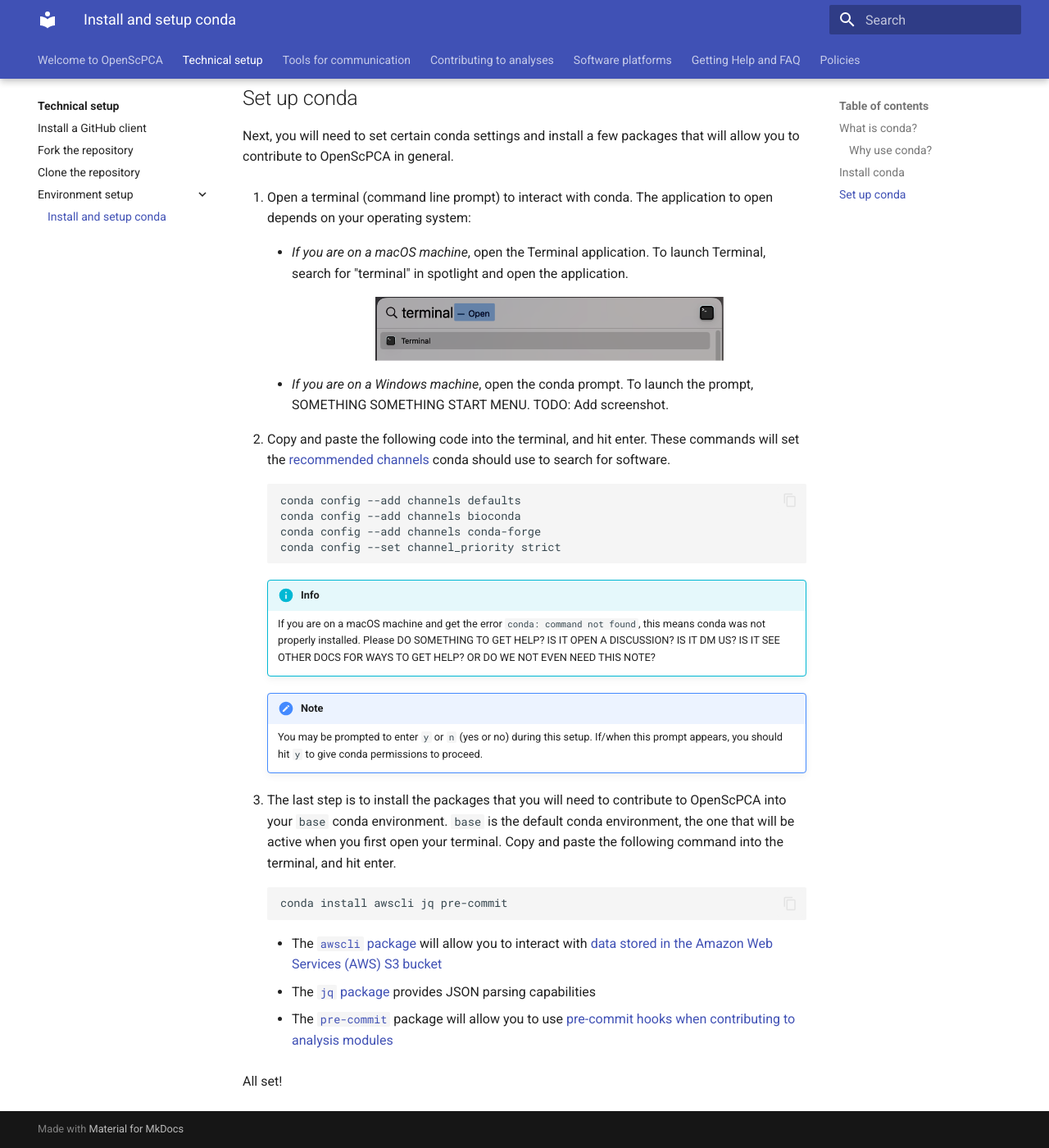
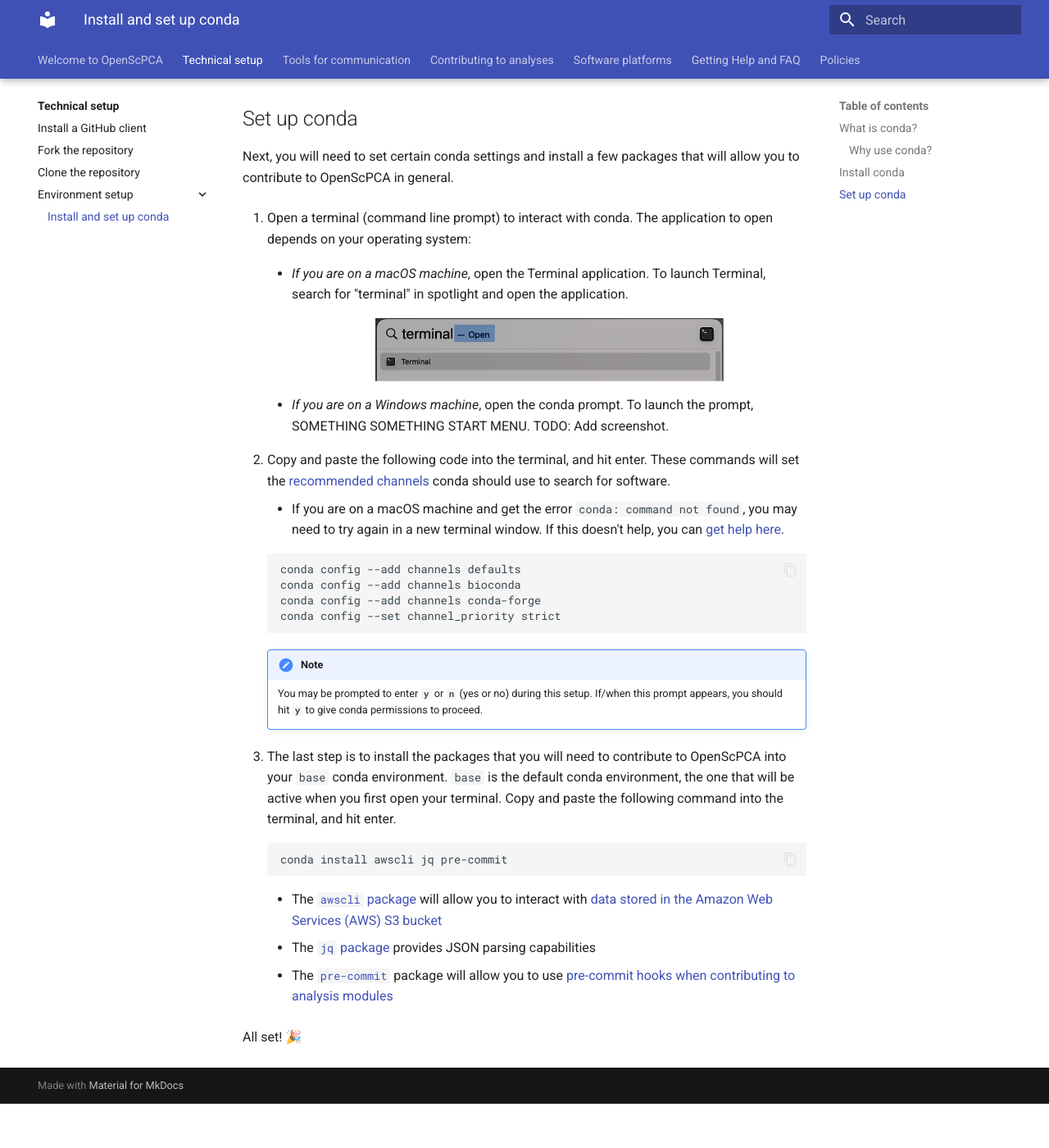
Before and after one commit to AlexsLemonade/OpenScPCA-analysis, an MkDocs documentation site: the page built from docs/technical-setup/environment-setup/setup-conda.md, in a window 1280 px wide and 1400 px high, scrolled down 1061 px. Shown: the whole window at 82% size. Built offline with MkDocs 1.6.1 and Material for MkDocs 9.7.7, drawn with Linux system fonts in a browser that asks for light colours; after the commit the page ends 2407 px from its top, so only the background shows below that; some of the changed text lies outside the part shown.

Commit message:
use superfences ftw, add some flair, use only one note, and update an intro sentence

````diff
--- a/docs/technical-setup/environment-setup/setup-conda.md
+++ b/docs/technical-setup/environment-setup/setup-conda.md
@@ -1,9 +1,10 @@
-# Install and setup conda
+# Install and set up conda
 
 ## What is conda?
 
 The OpenScPCA project uses [conda](https://docs.anaconda.com/free/miniconda/index.html) to set up your software environment.
-conda is a command-line software management tool which helps you install and track specific versions of software in many programming languages.
+conda is a command-line software management tool which helps you install and track specific versions of software.
+It also allows you to have multiple software environments with different sets of packages on the same computer.
 
 This page provides instructions on how to install conda and use it to install certain software you will need to contribute to OpenScPCA.
 
@@ -48,21 +49,22 @@
     TODO: Add screenshot.
 
 1. Copy and paste the following code into the terminal, and hit enter.
-These commands will set the [recommended channels](https://docs.conda.io/projects/conda/en/latest/user-guide/concepts/channels.html) conda should use to search for software. <!-- For an indented code block, no backticks - just tab in twice -->
+These commands will set the [recommended channels](https://docs.conda.io/projects/conda/en/latest/user-guide/concepts/channels.html) conda should use to search for software.
+    - If you are on a macOS machine and get the error `conda: command not found`, you may need to try again in a new terminal window.
+    If this doesn't help, you can [get help here](STUB_LINK somewhere to get help).
 
-        conda config --add channels defaults
-        conda config --add channels bioconda
-        conda config --add channels conda-forge
-        conda config --set channel_priority strict
-
-    !!! info
-        If you are on a macOS machine and get the error `conda: command not found`, this means conda was not properly installed.
-        Please DO SOMETHING TO GET HELP? IS IT OPEN A DISCUSSION? IS IT DM US? IS IT SEE OTHER DOCS FOR WAYS TO GET HELP?
-        OR DO WE NOT EVEN NEED THIS NOTE?
+    ```sh
+    conda config --add channels defaults
+    conda config --add channels bioconda
+    conda config --add channels conda-forge
+    conda config --set channel_priority strict
+    ```
 
     !!! note
-        You may be prompted to enter `y` or `n` (yes or no) during this setup.
-        If/when this prompt appears, you should hit `y` to give conda permissions to proceed.
+        You may be prompted to enter **`y`** or **`n`** (yes or no) during this setup.
+        If/when this prompt appears, you should hit **`y`** to give conda permissions to proceed.
+
+
 
 1. The last step is to install the packages that you will need to contribute to OpenScPCA into your `base` conda environment.
 `base` is the default conda environment, the one that will be active when you first open your terminal.
@@ -75,4 +77,4 @@
     - The [`jq` package](https://pypi.org/project/jq/) provides JSON parsing capabilities
     - The [`pre-commit`](https://pypi.org/project/pre-commit/) package will allow you to use [pre-commit hooks when contributing to analysis modules](STUB_LINK)
 
-All set!
+All set! 🎉
--- a/mkdocs.yml
+++ b/mkdocs.yml
@@ -24,6 +24,13 @@
   - admonition  # https://squidfunk.github.io/mkdocs-material/setup/extensions/python-markdown/#admonition
   - attr_list   # https://github.com/squidfunk/mkdocs-material/blob/master/docs/setup/extensions/python-markdown.md#attribute-lists
   - md_in_html  # https://squidfunk.github.io/mkdocs-material/setup/extensions/python-markdown/#markdown-in-html
+  - pymdownx.highlight:  # https://squidfunk.github.io/mkdocs-material/reference/code-blocks/#configuration
+      anchor_linenums: true
+      line_spans: __span
+      pygments_lang_class: true
+  - pymdownx.inlinehilite
+  - pymdownx.snippets
+  - pymdownx.superfences
 
 
 # Here is the basic structure of our navigation setup.
````
